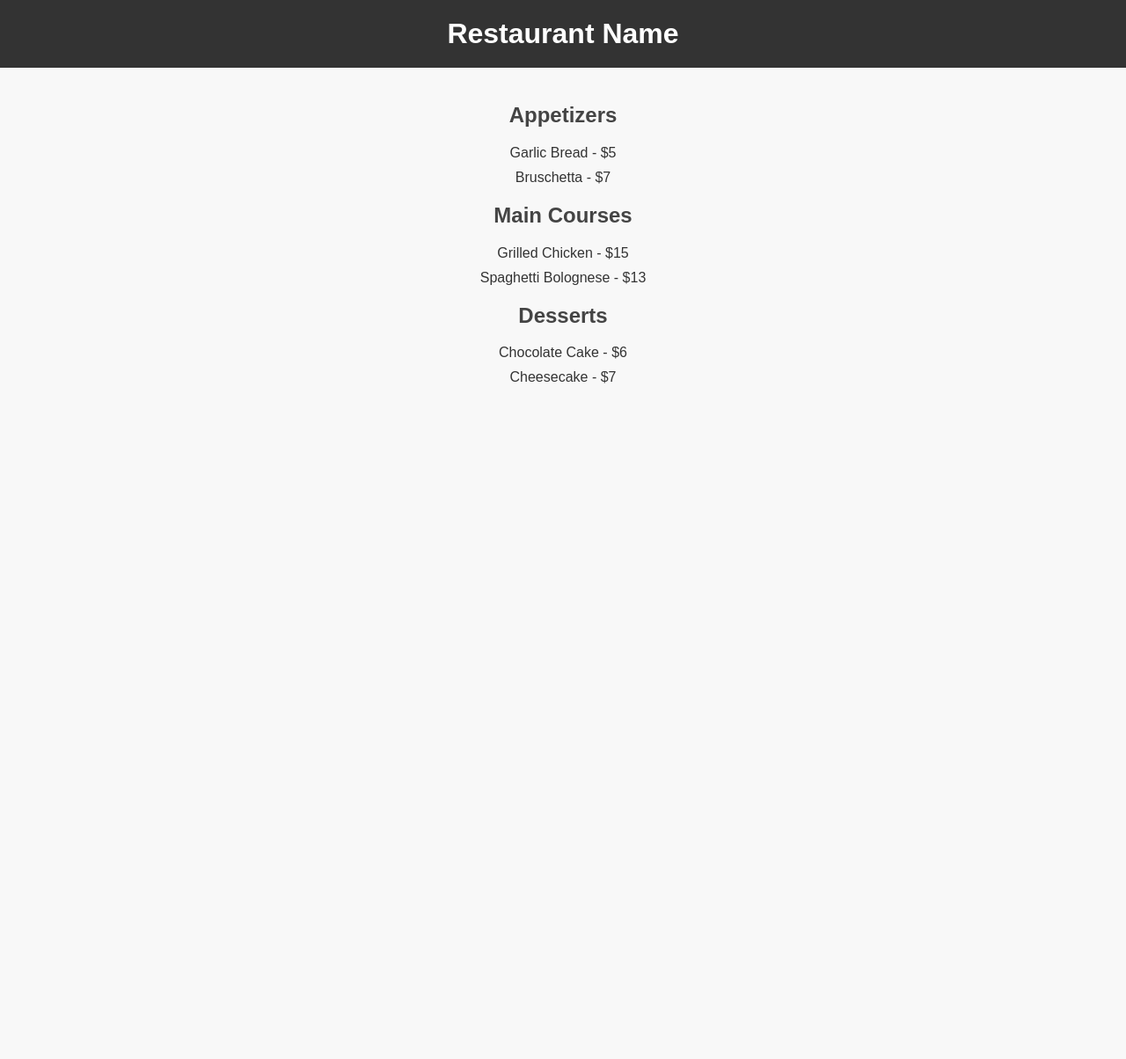
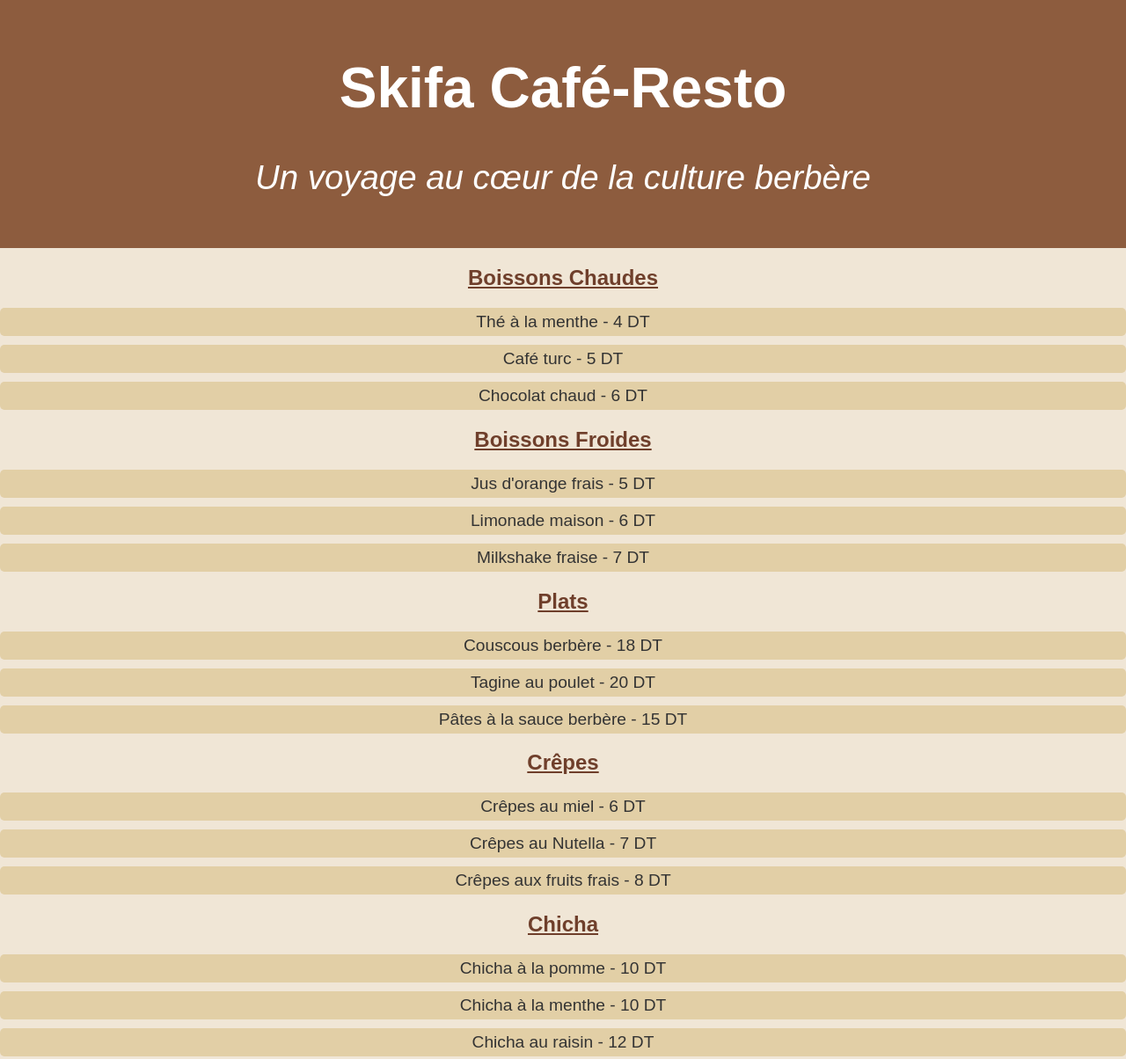
Before and after one commit to hazemch12/menu, a plain HTML site: page menu.html in a window 1280 px wide. Shown: the top 1204 px of the page at 88% size. Before the commit the page ends 800 px from the top, so only its background shows below. Drawn offline with Linux system fonts and the light colour scheme.

Commit message:
Mise à jour du menu pour Skifa

```diff
--- a/menu.html
+++ b/menu.html
@@ -1,30 +1,58 @@
 <!DOCTYPE html>
-<html lang="en">
+<html lang="fr">
 <head>
     <meta charset="UTF-8">
     <meta name="viewport" content="width=device-width, initial-scale=1.0">
-    <title>Restaurant Menu</title>
+    <title>Menu Skifa Café-Resto</title>
     <link rel="stylesheet" href="styles.css">
 </head>
 <body>
     <header>
-        <h1>Restaurant Name</h1>
+        <h1>Skifa Café-Resto</h1>
+        <p>Un voyage au cœur de la culture berbère</p>
     </header>
+
     <section class="menu">
-        <h2>Appetizers</h2>
+        <h2>Boissons Chaudes</h2>
         <ul>
-            <li>Garlic Bread - $5</li>
-            <li>Bruschetta - $7</li>
+            <li>Thé à la menthe - 4 DT</li>
+            <li>Café turc - 5 DT</li>
+            <li>Chocolat chaud - 6 DT</li>
         </ul>
-        <h2>Main Courses</h2>
+
+        <h2>Boissons Froides</h2>
         <ul>
-            <li>Grilled Chicken - $15</li>
-            <li>Spaghetti Bolognese - $13</li>
+            <li>Jus d'orange frais - 5 DT</li>
+            <li>Limonade maison - 6 DT</li>
+            <li>Milkshake fraise - 7 DT</li>
         </ul>
-        <h2>Desserts</h2>
+
+        <h2>Plats</h2>
         <ul>
-            <li>Chocolate Cake - $6</li>
-            <li>Cheesecake - $7</li>
+            <li>Couscous berbère - 18 DT</li>
+            <li>Tagine au poulet - 20 DT</li>
+            <li>Pâtes à la sauce berbère - 15 DT</li>
+        </ul>
+
+        <h2>Crêpes</h2>
+        <ul>
+            <li>Crêpes au miel - 6 DT</li>
+            <li>Crêpes au Nutella - 7 DT</li>
+            <li>Crêpes aux fruits frais - 8 DT</li>
+        </ul>
+
+        <h2>Chicha</h2>
+        <ul>
+            <li>Chicha à la pomme - 10 DT</li>
+            <li>Chicha à la menthe - 10 DT</li>
+            <li>Chicha au raisin - 12 DT</li>
+        </ul>
+
+        <h2>Petit Déjeuner</h2>
+        <ul>
+            <li>Pain traditionnel avec beurre et miel - 5 DT</li>
+            <li>Omelette aux légumes - 8 DT</li>
+            <li>Croissants frais - 7 DT</li>
         </ul>
     </section>
 </body>
--- a/styles.css
+++ b/styles.css
@@ -1,28 +1,28 @@
 body {
-    font-family: Arial, sans-serif;
+    font-family: 'Arial', sans-serif;
+    background-color: #f0e6d6;  /* Couleur claire et chaude */
+    color: #333;
+    text-align: center;
     margin: 0;
     padding: 0;
-    background-color: #f8f8f8;
-    color: #333;
-    text-align: center;
 }
 
 header {
-    background-color: #333;
+    background-color: #8d5c3e; /* Couleur terreuse, style berbère */
     color: white;
-    padding: 20px 0;
+    padding: 20px;
+    font-size: 2em;
 }
 
-h1 {
-    margin: 0;
-}
-
-.menu {
-    padding: 20px;
+header p {
+    font-size: 1.2em;
+    font-style: italic;
+    margin-top: 5px;
 }
 
 h2 {
-    color: #444;
+    color: #6f3f2b; /* Couleur chaude pour les titres */
+    text-decoration: underline;
 }
 
 ul {
@@ -31,5 +31,14 @@ ul {
 }
 
 li {
+    font-size: 1.2em;
     margin: 10px 0;
+    padding: 5px;
+    background-color: #e2cfa6; /* Couleur sable */
+    border-radius: 5px;
 }
+
+ul li:hover {
+    background-color: #cfa27f; /* Effet de survol */
+    cursor: pointer;
+}
```
Also changed, not shown: index.html (deleted, +0 -31 lines).
